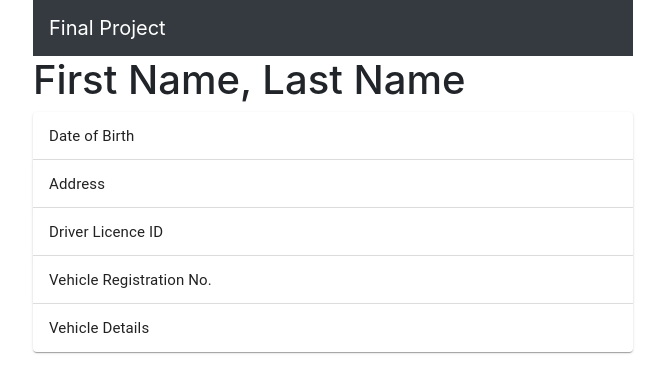
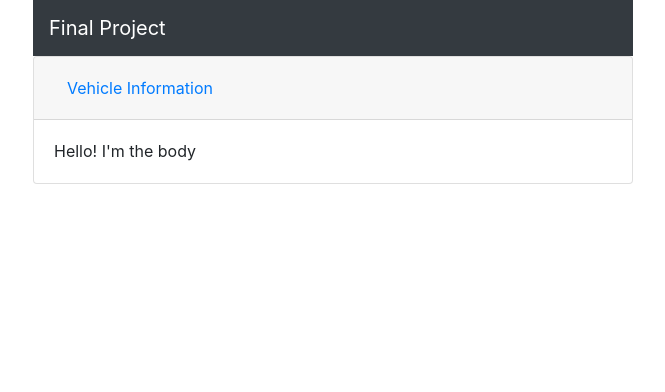
Before and after one commit to the-winning-team-for-this-project/frontend, a React (Create React App) app: page / in a window 1280 px wide. Shown: the top 392 px of the page, without its empty margins (307-972 px from the left). Built offline with nearby package versions, Linux system fonts and the light colour scheme.

Commit message:
bootstrap

```diff
--- a/db.json
+++ b/db.json
@@ -1,39 +1,39 @@
 {
   "vehicle": [
     {
-    "registrationID": "112111",
-    "registrationDate": "2002-11-11",
     "vehicleRegistrationNo": "FK59 TDY",
     "make": "Ford",
     "model": "Punto",
     "colour": "Yellow",
-    "forename": "Karen",
+    "forenames": "Karen",
     "surname": "Robertson",
-    "address": {
+    "homeAddress": {
         "streetAddress": "666 Low Street",
         "city": "Manchester",
         "postalCode": "MT11 5DD"
     },
     "dateOfBirth": "1975-02-06",
-    "driverLicenceID": "ROBIO123123KL9K123"
+    "latitude": 91809833,
+    "longitude": 90898803,
+    "timestamp": "11-11-11"
     },
 
     {
-      "registrationID": "2222111",
-      "registrationDate": "2003-12-12",
-      "vehicleRegistrationNo": "AB11 TDZ",
+      "vehicleRegistrationNo": "FK88 TAA",
       "make": "Ford",
       "model": "Focus",
-      "colour": "Green",
-      "forename": "Bobert",
-      "surname": "Bobertson",
-      "address": {
-          "streetAddress": "1 A Street",
-          "city": "Dartmouth",
-          "postalCode": "DT22 1AA"
+      "colour": "Blue",
+      "forenames": "Bobert",
+      "surname": "Robertson",
+      "homeAddress": {
+          "streetAddress": "111 Yellow Street",
+          "city": "Colchester",
+          "postalCode": "AB11 1AA"
       },
-      "dateOfBirth": "1999-01-05",
-      "driverLicenceID": "BOBW4321AA1A321"
+      "dateOfBirth": "1979-11-11",
+      "latitude": 99309811,
+      "longitude": 90228443,
+      "timestamp": "13-13-13"
       }
   ]
 }
--- a/package.json
+++ b/package.json
@@ -3,7 +3,6 @@
   "version": "0.1.0",
   "private": true,
   "dependencies": {
-    "@material-ui/core": "^4.11.4",
     "@testing-library/jest-dom": "^5.12.0",
     "@testing-library/react": "^11.2.6",
     "@testing-library/user-event": "^12.8.3",
--- a/src/components/Main.jsx
+++ b/src/components/Main.jsx
@@ -2,7 +2,6 @@ import React, { useEffect } from 'react'
 import Nav from './Navbar'
 import Container from 'react-bootstrap/Container'
 import Profile from './Profile'
-import ProfileContent from './ProfileContent'
 
 
 const Main = () => {
@@ -14,8 +13,7 @@ const Main = () => {
         <>
         <Nav />
         <Container></Container>
-        <h1>First Name, Last Name</h1>
-        <ProfileContent/>
+
         <Profile/>
         </>
     )
--- a/src/components/Profile.js
+++ b/src/components/Profile.js
@@ -1,9 +1,34 @@
-import React from 'react';
+import { Accordion, Card, Button } from 'react-bootstrap'
+import axios from 'axios'
 
-function Profile() {
-  return (
-    <></>
+
+  const searchProfiles = (e) => {
+    axios.get(`http://localhost:5000/vehicle`)
+    .then(response => {
+      console.log(response.data);
+    });
+  };
+
+
+
+  const Profile = () => {
+    return (
+    <div>
+      <Accordion defaultActiveKey="0">
+      <Card>
+        <Card.Header>
+          <Accordion.Toggle as={Button} variant="link" eventKey="0">
+            Vehicle Information
+          </Accordion.Toggle>
+        </Card.Header>
+        <Accordion.Collapse eventKey="0">
+          <Card.Body>Hello! I'm the body</Card.Body>
+        </Accordion.Collapse>
+      </Card>
+      </Accordion>
+
+    </div>
   );
 }
 
-export default Profile;
+export default Profile
--- a/src/components/ProfileContent.js
+++ /dev/null
@@ -1,94 +0,0 @@
-import React, { Component } from 'react';
-import { makeStyles } from '@material-ui/core/styles';
-import Accordion from '@material-ui/core/Accordion';
-import AccordionSummary from '@material-ui/core/AccordionSummary';
-import AccordionDetails from '@material-ui/core/AccordionDetails';
-import Typography from '@material-ui/core/Typography';
-import axios from 'axios';
-import {useState} from 'react';
-
-
-  const searchProfiles = (e) => {
-    axios.get(`http://localhost:5000/vehicle`)
-    .then(response => {
-      console.log(response.data);
-    });
-  };
-
-const useStyles = makeStyles((theme) => ({
-    root: {
-      width: '100%',
-    },
-    heading: {
-      fontSize: theme.typography.pxToRem(15),
-      fontWeight: theme.typography.fontWeightRegular,
-    },
-  }));
-
-export default function SimpleAccordion() {
-  const classes = useStyles();
-
-  return (
-    <div className={classes.root}>
-      <Accordion>
-        <AccordionSummary>
-          <Typography className={classes.heading}>Date of Birth</Typography>
-        </AccordionSummary>
-        <AccordionDetails>
-          <Typography>
-            09/05/1994
-          </Typography>
-        </AccordionDetails>
-      </Accordion>
-
-      <Accordion>
-        <AccordionSummary>
-          <Typography className={classes.heading}>Address</Typography>
-        </AccordionSummary>
-        <AccordionDetails>
-          <Typography>
-                666 Low Street <br/>
-                Manchester <br/>
-                MA8 2FE <br/>
-          </Typography>
-        </AccordionDetails>
-      </Accordion>
-
-      <Accordion>
-        <AccordionSummary>
-          <Typography className={classes.heading}>Driver Licence ID</Typography>
-        </AccordionSummary>
-        <AccordionDetails>
-          <Typography>
-          ROBIO123123KL9K123
-          </Typography>
-        </AccordionDetails>
-      </Accordion>
-
-      <Accordion>
-        <AccordionSummary>
-          <Typography className={classes.heading}>Vehicle Registration No.</Typography>
-        </AccordionSummary>
-        <AccordionDetails>
-          <Typography>
-          FK59 TDY
-          </Typography>
-        </AccordionDetails>
-      </Accordion>
-
-      <Accordion>
-        <AccordionSummary>
-          <Typography className={classes.heading}>Vehicle Details</Typography>
-        </AccordionSummary>
-        <AccordionDetails>
-          <Typography>
-               Make: Ford <br/>
-               Model: Punto <br/>
-               Colour: Yellow <br/>
-              Registration Date: <br/>
-          </Typography>
-        </AccordionDetails>
-      </Accordion>
-    </div>
-  );
-}
```
